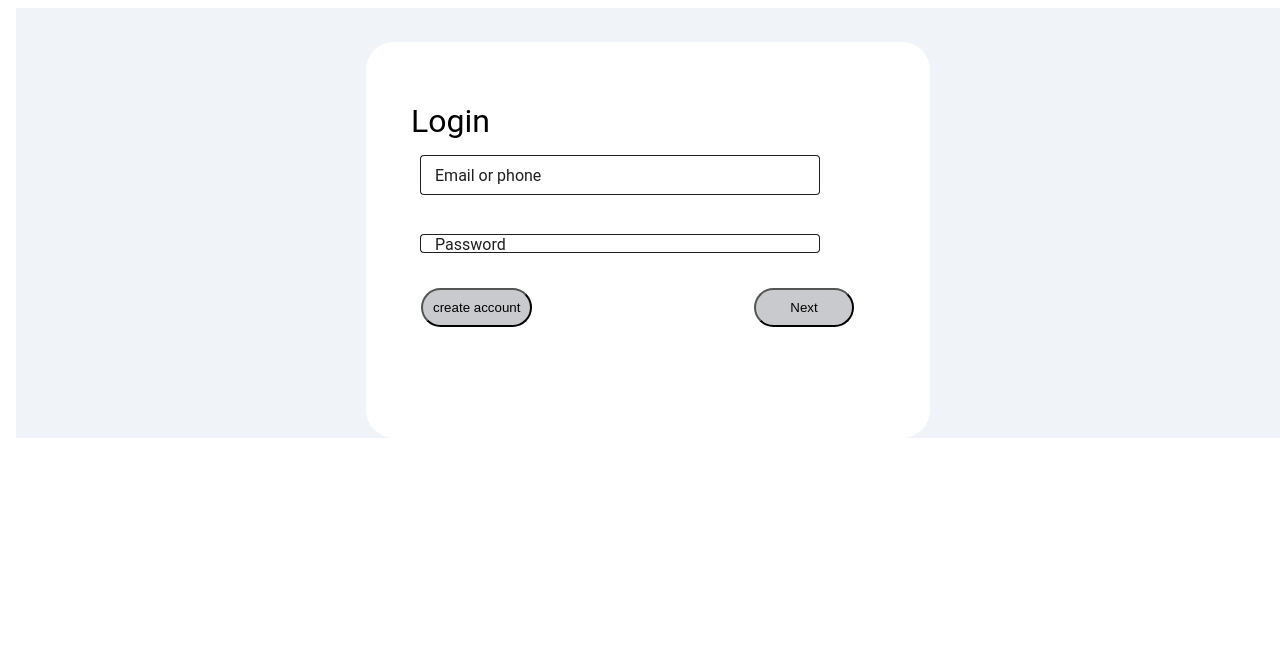
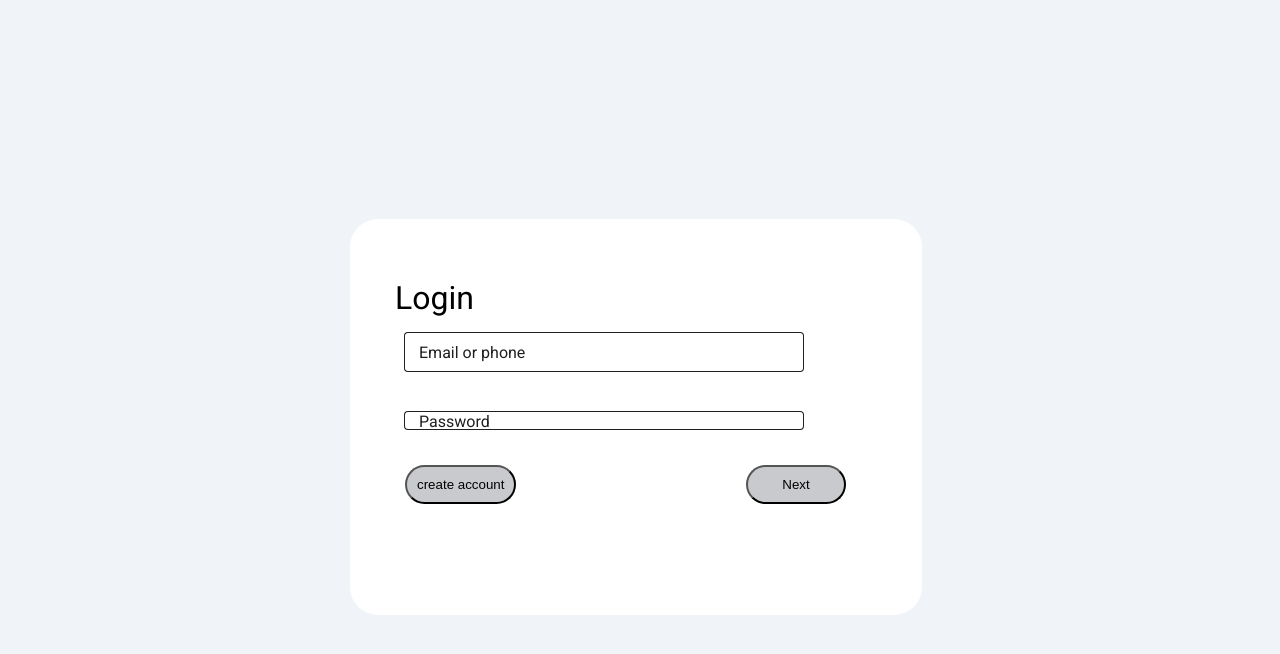
Before and after one commit to Ritika-negi13/angwork-webPortal, an Angular app: page / in a window 1280 px wide. Shown: the top 654 px of the page. Built offline with nearby package versions, Linux system fonts and the light colour scheme.

Commit message:
added:style

```diff
--- a/src/index.html
+++ b/src/index.html
@@ -6,8 +6,11 @@
   <base href="/">
   <meta name="viewport" content="width=device-width, initial-scale=1">
   <link rel="icon" type="image/x-icon" href="favicon.ico">
+  <link rel="preconnect" href="https://fonts.gstatic.com">
+  <link href="https://fonts.googleapis.com/css2?family=Roboto:wght@300;400;500&display=swap" rel="stylesheet">
+  <link href="https://fonts.googleapis.com/icon?family=Material+Icons" rel="stylesheet">
 </head>
-<body>
+<body class="mat-typography">
   <app-root></app-root>
 </body>
 </html>
--- a/src/styles.scss
+++ b/src/styles.scss
@@ -1 +1,4 @@
 /* You can add global styles to this file, and also import other style files */
+
+html, body { height: 100%; }
+body { margin: 0; font-family: Roboto, "Helvetica Neue", sans-serif; }
```
